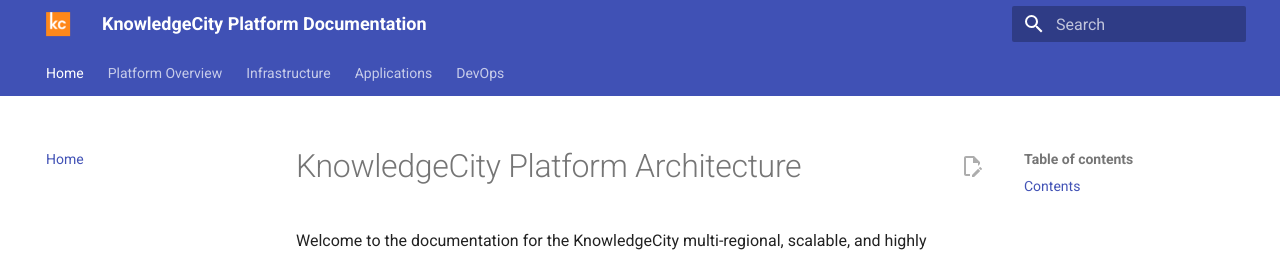
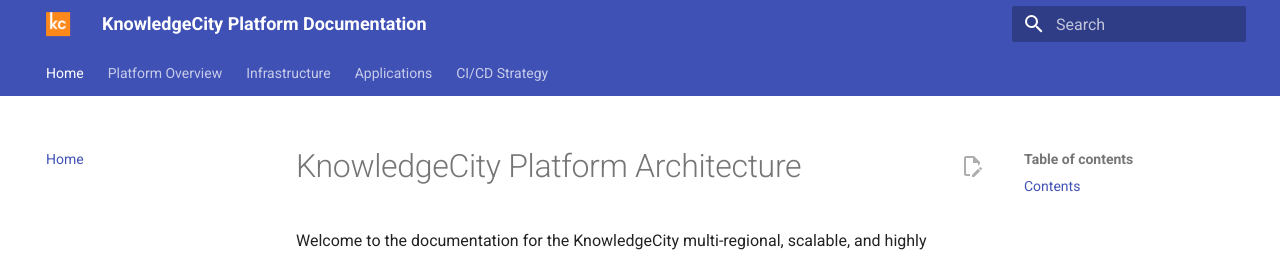
Before and after one commit to AhmedNabilSharawy/educational-platform, an MkDocs documentation site: the page built from docs/index.md, in a window 1280 px wide and 934 px high. Shown: the top 256 px of the window. Built offline with MkDocs 1.6.1 and Material for MkDocs 9.7.7, drawn with Linux system fonts in a browser that asks for light colours.

Commit message:
update website

```diff
--- a/mkdocs.yml
+++ b/mkdocs.yml
@@ -40,7 +40,7 @@ nav:
       - Monolith: monolith.md
       - Analytics: analytics.md
       - Video Processing: video-processing.md
-  - DevOps:
+  - CI/CD Strategy:
       - CI/CD: ci-cd.md
       - Data Distribution: data-distribution.md
       - Security: security.md
```
